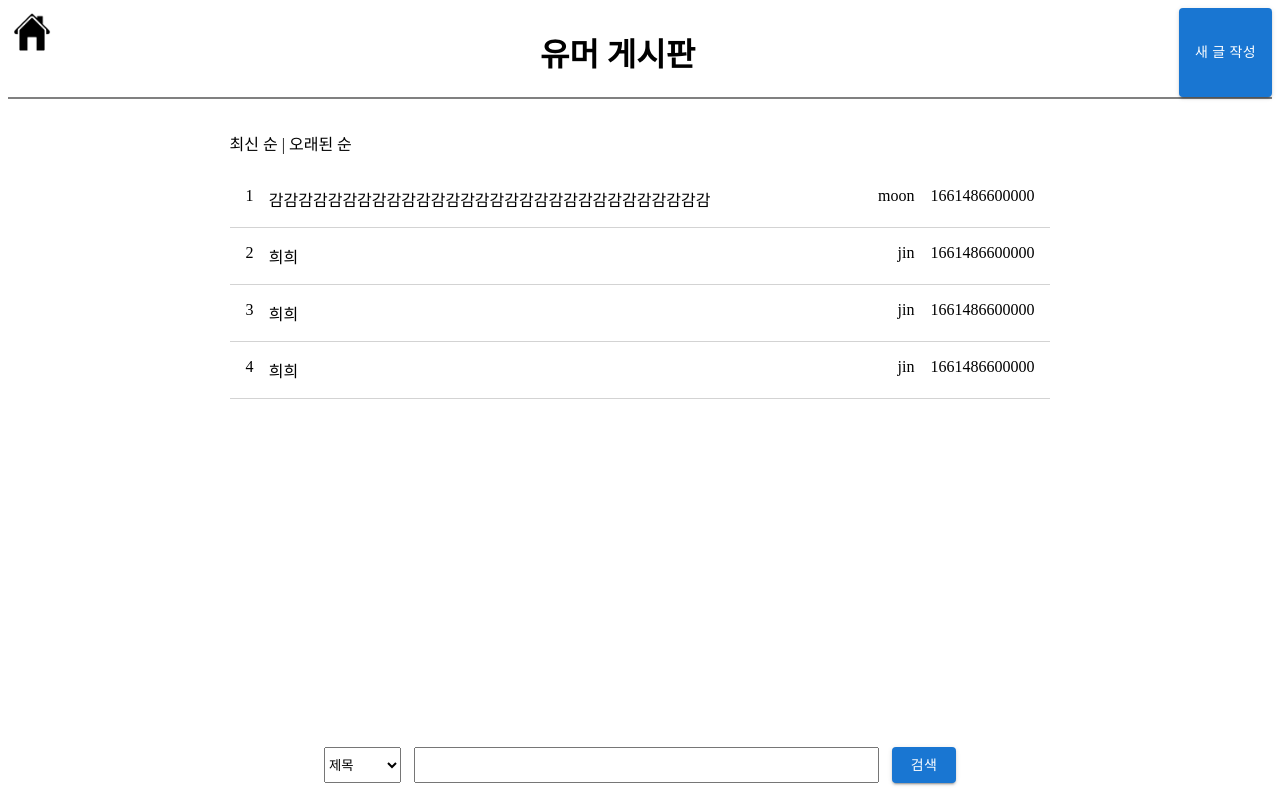
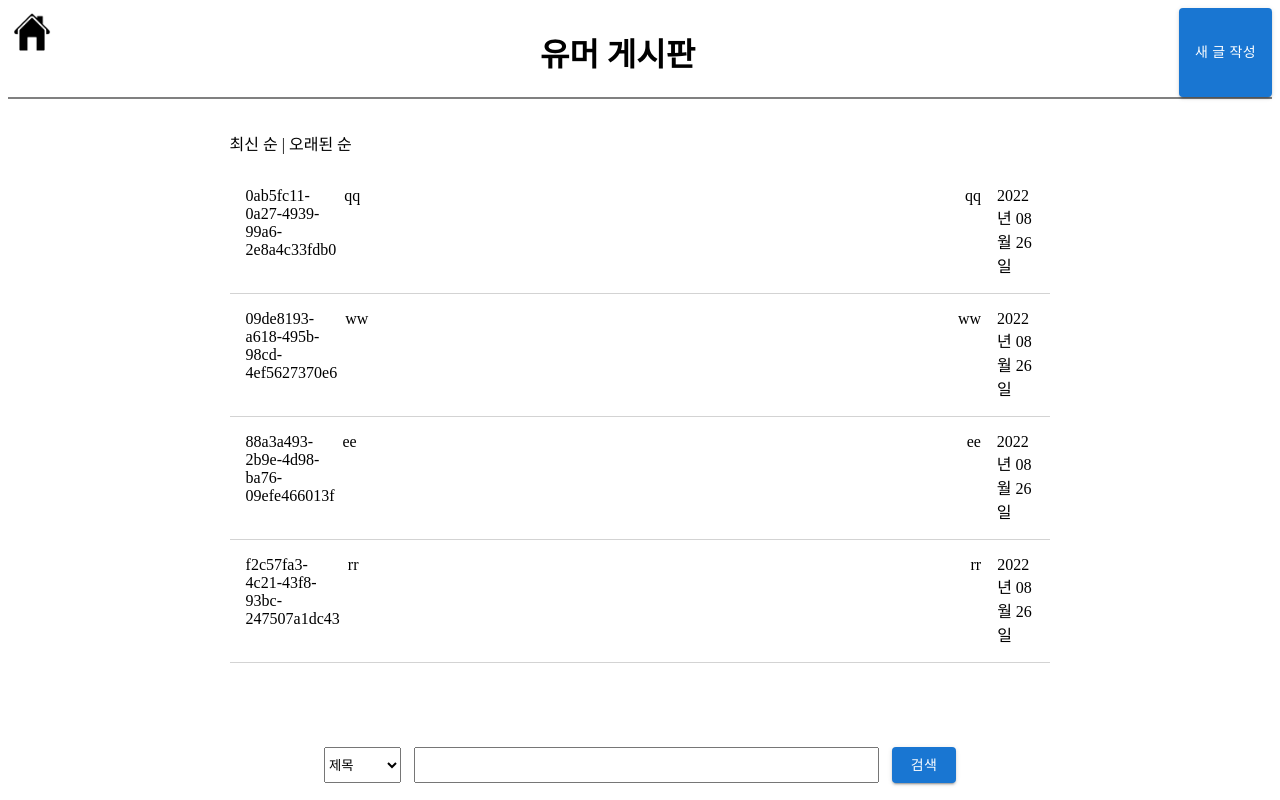
Before and after one commit to kwakhyun/anonymous-forum, a React (Create React App) app: page / in a window 1280 px wide. Built offline with nearby package versions, Linux system fonts and the light colour scheme; data requests are answered from the project's data file.

Commit message:
MainPage useSelector, useDispatch

```diff
--- a/db.json
+++ b/db.json
@@ -1,27 +1,35 @@
 {
   "posts": [
     {
-      "id": "91e5b547-6aed-479a-8c08-f3dd481230be",
-      "nickname": "dddd",
-      "password": "dddddd",
-      "title": "dddd",
-      "content": "dddddd",
+      "id": "0ab5fc11-0a27-4939-99a6-2e8a4c33fdb0",
+      "nickname": "qq",
+      "password": "qq",
+      "title": "qq",
+      "content": "qq",
       "date": "2022년 08월 26일"
     },
     {
-      "id": "4630295b-9e6f-4c7d-916a-efc2b4b6577a",
-      "nickname": "zxcxz",
-      "password": "czxxzc",
-      "title": "zxczx",
-      "content": "czxxzc",
+      "id": "09de8193-a618-495b-98cd-4ef5627370e6",
+      "nickname": "ww",
+      "password": "ww",
+      "title": "ww",
+      "content": "ww",
       "date": "2022년 08월 26일"
     },
     {
-      "id": "72ff206f-bf32-4012-b465-d2d06dcef651",
-      "nickname": "xx",
-      "password": "xx",
-      "title": "xx",
-      "content": "xx",
+      "id": "88a3a493-2b9e-4d98-ba76-09efe466013f",
+      "nickname": "ee",
+      "password": "ee",
+      "title": "ee",
+      "content": "ee",
+      "date": "2022년 08월 26일"
+    },
+    {
+      "id": "f2c57fa3-4c21-43f8-93bc-247507a1dc43",
+      "nickname": "rr",
+      "password": "rr",
+      "title": "rr",
+      "content": "rr",
       "date": "2022년 08월 26일"
     }
   ],
--- a/src/components/Posts/Posts.jsx
+++ b/src/components/Posts/Posts.jsx
@@ -3,14 +3,14 @@ import { useNavigate } from "react-router-dom";
 import styled from "styled-components";
 
 const Posts = ({ post }) => {
-  const { post_id, nickname, password, date, title, content, commtents } = post;
+  const { id, nickname, password, date, title, content, commtents } = post;
   const navigate = useNavigate();
   const goToDeatil = () => {
-    navigate(`/api/posts/${post_id}`);
+    navigate(`/posts/${post.id}`);
   };
   return (
     <PostContainer onClick={goToDeatil}>
-      <PostId>{post_id}</PostId>
+      <PostId>{id}</PostId>
       <PostTitle>{title}</PostTitle>
       <PostNickname>{nickname}</PostNickname>
       <PostDate>{date}</PostDate>
--- a/src/pages/DetailPage.jsx
+++ b/src/pages/DetailPage.jsx
@@ -1,8 +1,15 @@
 import React, { useRef } from "react";
+import { useParams } from "react-router-dom"
 import styled from "styled-components";
 
 const DetailPage = () => {
-  return null;
+  const params = useParams();
+
+  return (
+    <div>
+      디테일
+    </div>
+  );
 };
 
 export default DetailPage;
--- a/src/pages/MainPage.jsx
+++ b/src/pages/MainPage.jsx
@@ -5,9 +5,13 @@ import styled from "styled-components";
 import { Posts } from "../components/Posts";
 import { Search } from "../components/Search";
 // import { useGetPost } from "../hook";
+import { useSelector, useDispatch } from "react-redux";
+import { getPost } from "../redux/modules/postSlice";
 
 const MainPage = () => {
   // const posts = useGetPost("");
+  const postList = useSelector((store) => store.post.posts);
+  const dispatch = useDispatch();
 
   const [list, setList] = useState();
   const [searched, setSearched] = useState();
@@ -87,7 +91,7 @@ const MainPage = () => {
     },
   });
 
-  const postList = posts.api.posts;
+  // const postList = posts.api.posts;
   //let searched = {};
 
   //TODO: case 문 짧게 / 검색 결과 없을때 알림, 전체 보기
@@ -117,6 +121,10 @@ const MainPage = () => {
     console.log("list > ", list);
   }, [list]);
 
+  useEffect(() => {
+    dispatch(getPost());
+  }, []);
+
   const searchPost = (search) => {
     const { select, input } = search;
     if (input === "") {
@@ -136,7 +144,7 @@ const MainPage = () => {
           <p>최신 순 | 오래된 순</p>
           <PostList>
             {postList.map((post) => {
-              return <Posts post={post} key={post.post_id} />;
+              return <Posts post={post} key={post.id} />;
             })}
           </PostList>
         </PostsContainer>
--- a/src/redux/modules/postSlice.js
+++ b/src/redux/modules/postSlice.js
@@ -1,5 +1,10 @@
 import { createAsyncThunk, createSlice } from "@reduxjs/toolkit";
 import axios from "axios";
+
+export const getPost = createAsyncThunk("GET_POST", async () => {
+  const res = await axios.get("http://localhost:3001/posts");
+  return res.data;
+});
 
 export const addPost = createAsyncThunk("ADD_POST", async (post) => {
   const res = await axios.post("http://localhost:3001/posts", post);
@@ -12,6 +17,9 @@ const postSlice = createSlice({
     posts: [],
   },
   extraReducers: {
+    [getPost.fulfilled]: (state, action) => {
+      state.posts = [...action.payload];
+    },
     [addPost.fulfilled]: (state, action) => {
       state.posts.push(action.payload);
     },
```
